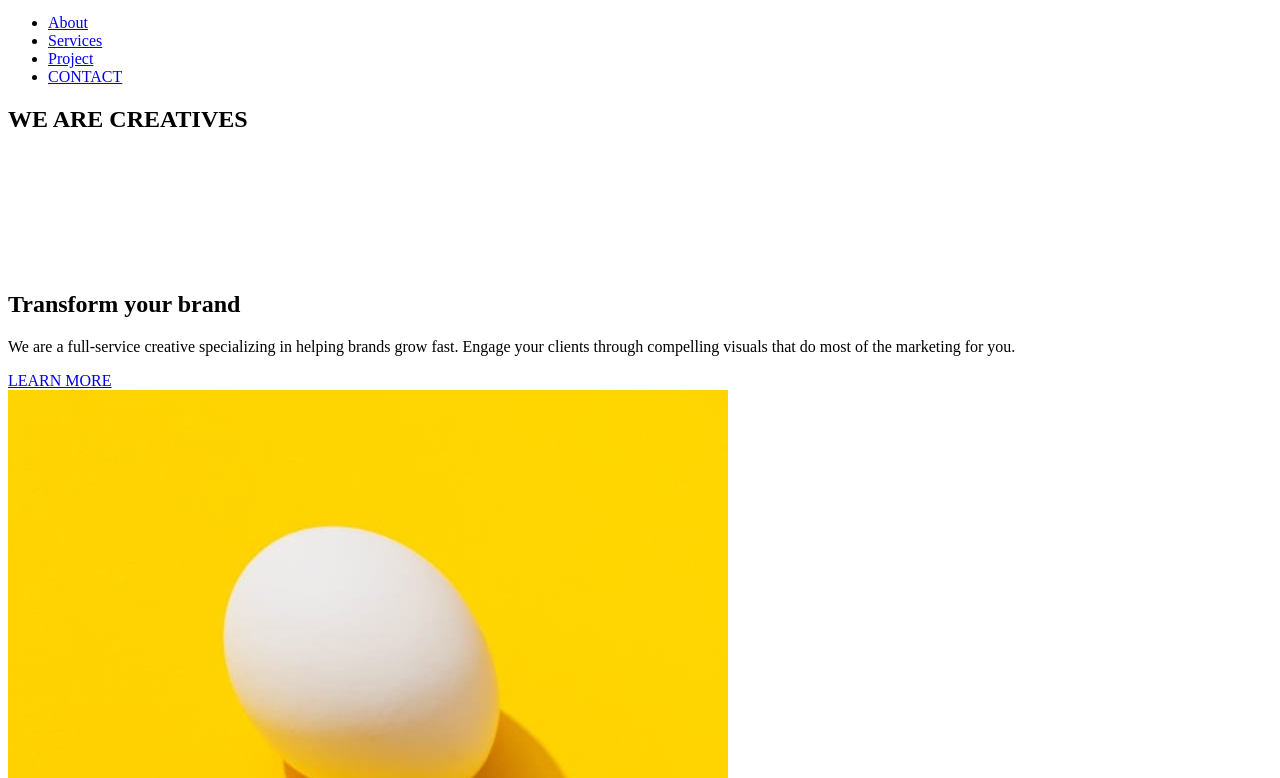
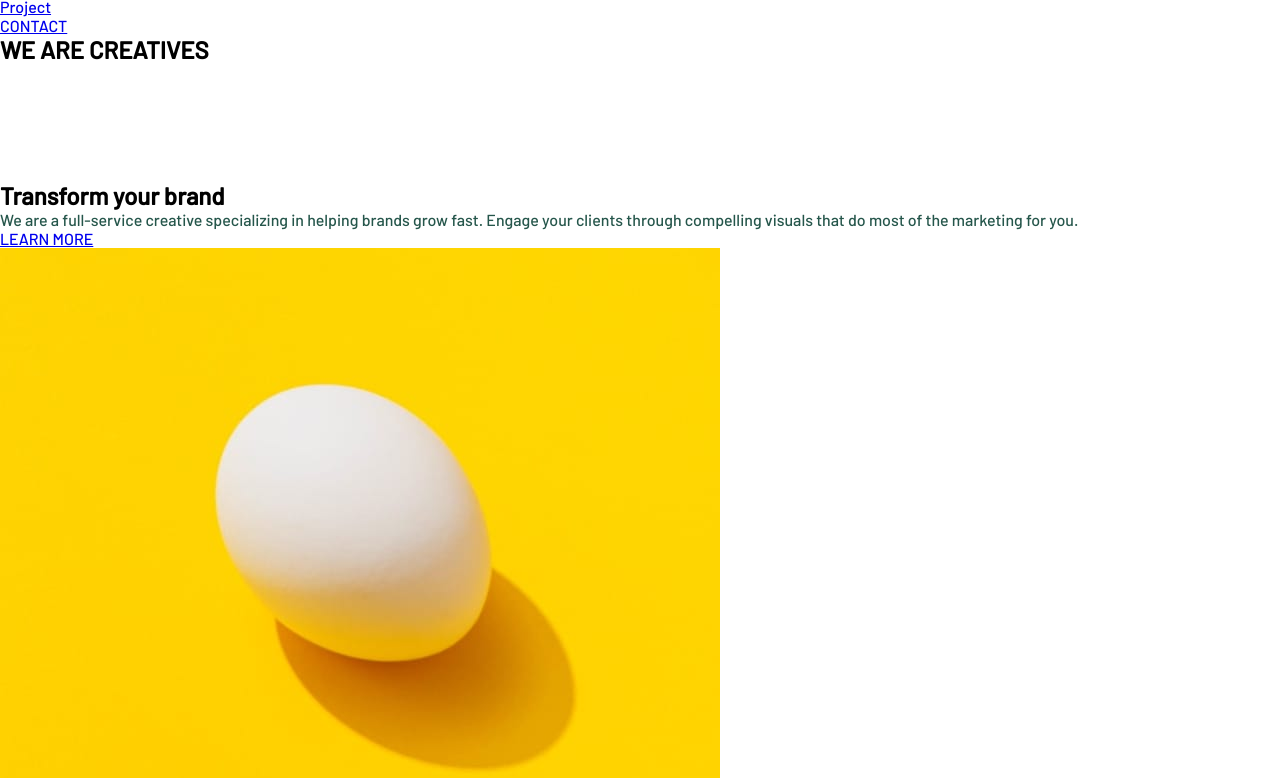
Before and after one commit to tr199er/sunny-side, a plain HTML site: page index.html in a window 1280 px wide. Shown: the part 192-970 px from the top of the page. Drawn offline with Linux system fonts and the light colour scheme.

Commit message:
started css styling

```diff
--- a/style.css
+++ b/style.css
@@ -1 +1,30 @@
 @import url("https://fonts.googleapis.com/css2?family=Barlow:wght@500&family=Fraunces:opsz,wght@9..144,700;9..144,900&display=swap");
+
+* {
+  margin: 0;
+  padding: 0;
+}
+
+html {
+  scroll-behavior: smooth;
+}
+
+body {
+  font-family: "Barlow", "Fraunces", sans-serif, serif;
+}
+
+/* TEXT COLORS */
+p {
+  color: hsl(167, 40%, 24%);
+}
+h1,
+h2,
+h3 {
+  color: black;
+}
+
+/* TRASITION FOR LINKS AND BUTTON */
+a,
+.btn {
+  transition: all 300ms ease;
+}
```
